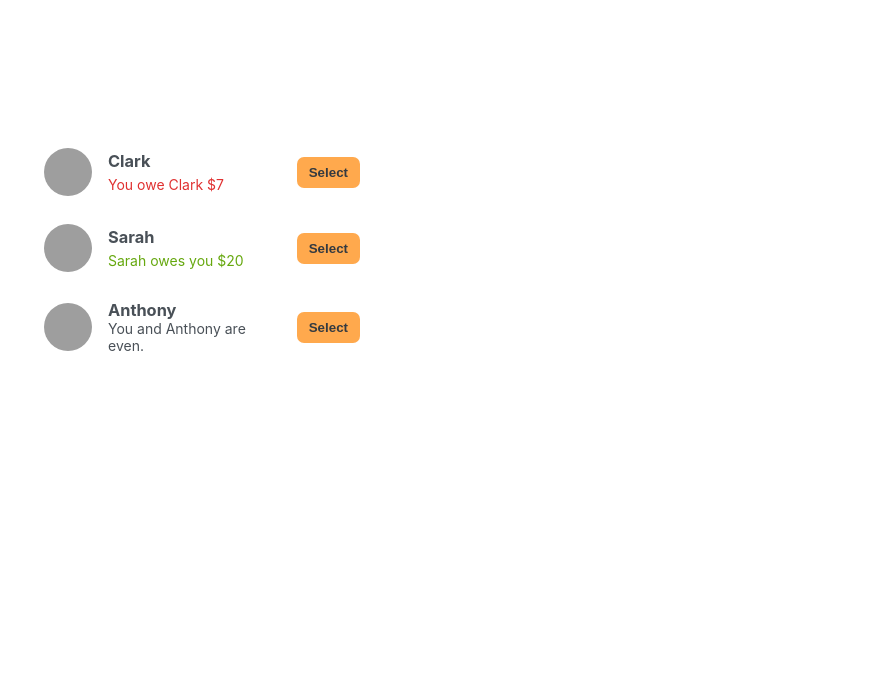
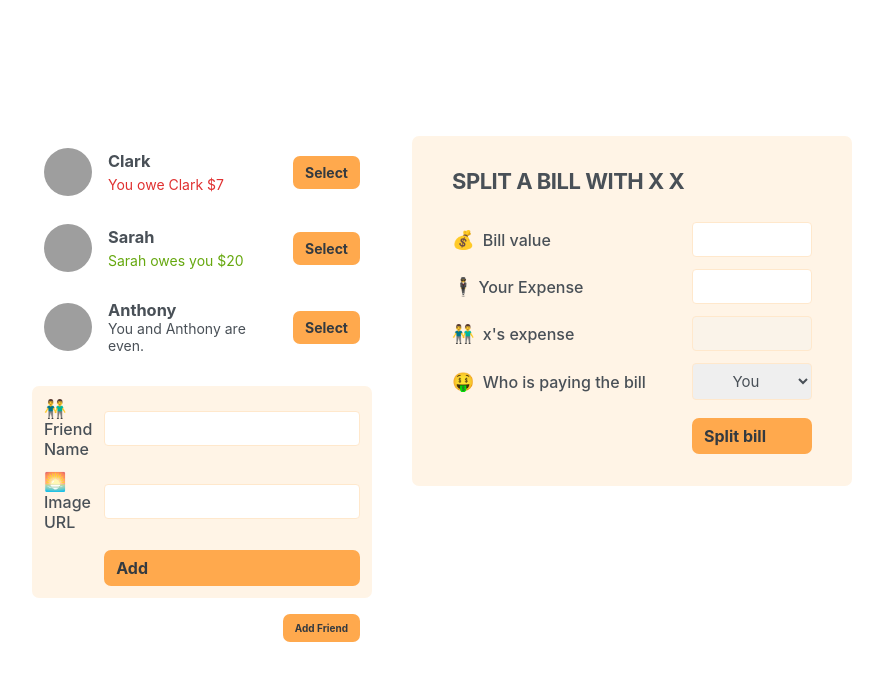
Before and after one commit to entibimenya05/eat-n-split-v2, a React (Create React App) app: page / in a window 1280 px wide. Shown: the top 680 px of the page, without its empty margins (198-1081 px from the left). Built offline with nearby package versions, Linux system fonts and the light colour scheme; grey boxes are pictures that could not be loaded.

Commit message:
finish building the static part of the application with FormSplitBill

```diff
--- a/src/App.js
+++ b/src/App.js
@@ -1,11 +1,17 @@
+import FormAddFriend from "./FormAddFriend";
 import FriendsList from "./FriendsList";
-//import "./index.css";
+import Button from "./Button";
+import FormSplitBill from "./FormSplitBill";
 function App() {
   return (
     <div className="app">
       <div className="sidebar">
         <FriendsList />
+
+        <FormAddFriend />
+        <Button>Add Friend</Button>
       </div>
+      <FormSplitBill />
     </div>
   );
 }
--- /dev/null
+++ b/src/Button.js
@@ -0,0 +1,6 @@
+//since we are going to need to use button component in
+//many places, let's create that component and specify children props
+function Button({ children }) {
+  return <butto className="button">{children}</butto>;
+}
+export default Button;
--- /dev/null
+++ b/src/FormAddFriend.js
@@ -0,0 +1,14 @@
+import Button from "./Button";
+//the children is what is between the opening and closing tag of the Button component
+function FormAddFriend() {
+  return (
+    <form className="form-add-friend">
+      <label> 👬 Friend Name</label>
+      <input type="text" />
+      <label>🌅 Image URL</label>
+      <input type="text" />
+      <Button>Add</Button>
+    </form>
+  );
+}
+export default FormAddFriend;
--- /dev/null
+++ b/src/FormSplitBill.js
@@ -0,0 +1,22 @@
+import Button from "./Button";
+
+function FormSplitBill() {
+  return (
+    <form className="form-split-bill">
+      <h2>Split a bill with X x</h2>
+      <label>💰 Bill value</label>
+      <input type="text" />
+      <label>🕴Your Expense</label>
+      <input type="text" />
+      <label>👬 x's expense</label>
+      <input type="text" disabled />
+      <label> 🤑 Who is paying the bill</label>
+      <select>
+        <option value="user">You</option>
+        <option value="friend">Friend</option>
+      </select>
+      <Button>Split bill</Button>
+    </form>
+  );
+}
+export default FormSplitBill;
--- a/src/Friend.js
+++ b/src/Friend.js
@@ -1,3 +1,5 @@
+import Button from "./Button";
+
 function Friend({ friend }) {
   return (
     <li>
@@ -14,7 +16,7 @@
         </p>
       )}
       {friend.balance === 0 && <p>You and {friend.name} are even.</p>}
-      <button className="button">Select</button>
+      <Button>Select</Button>
     </li>
   );
 }
```
